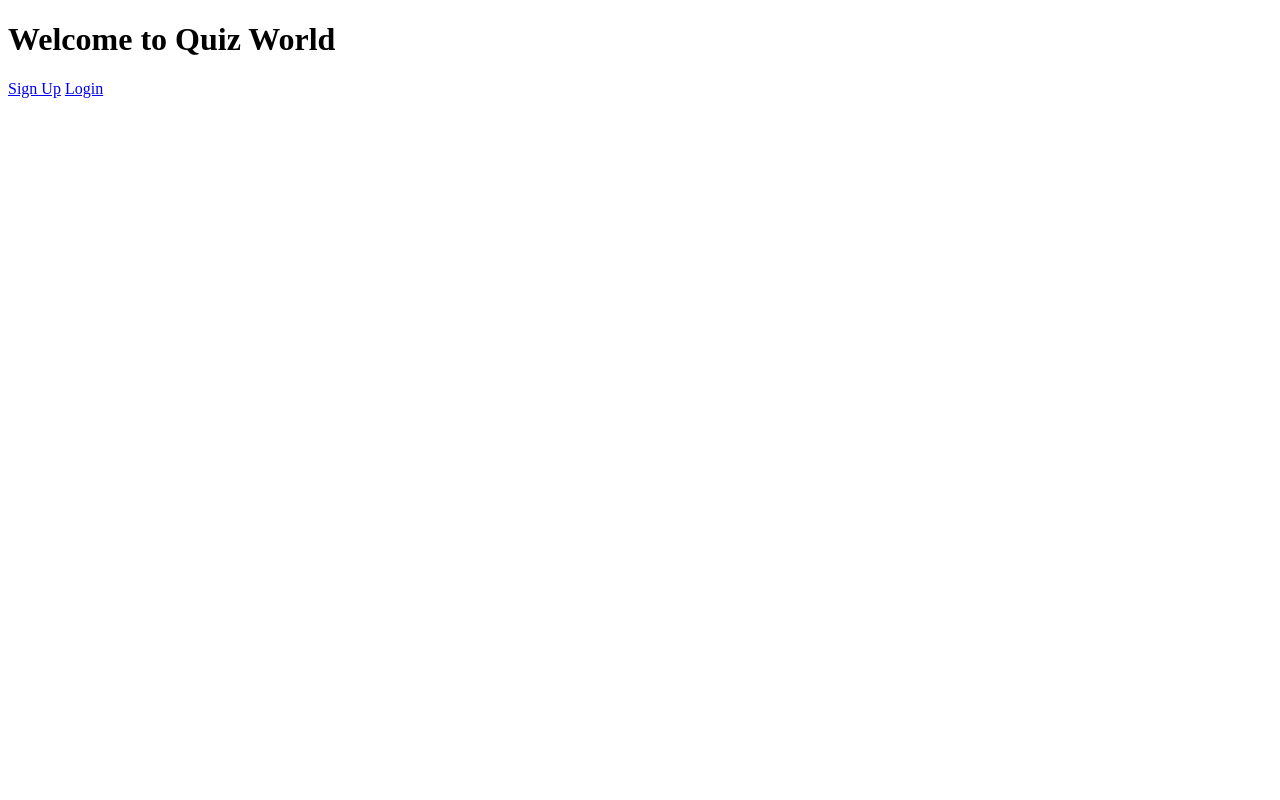
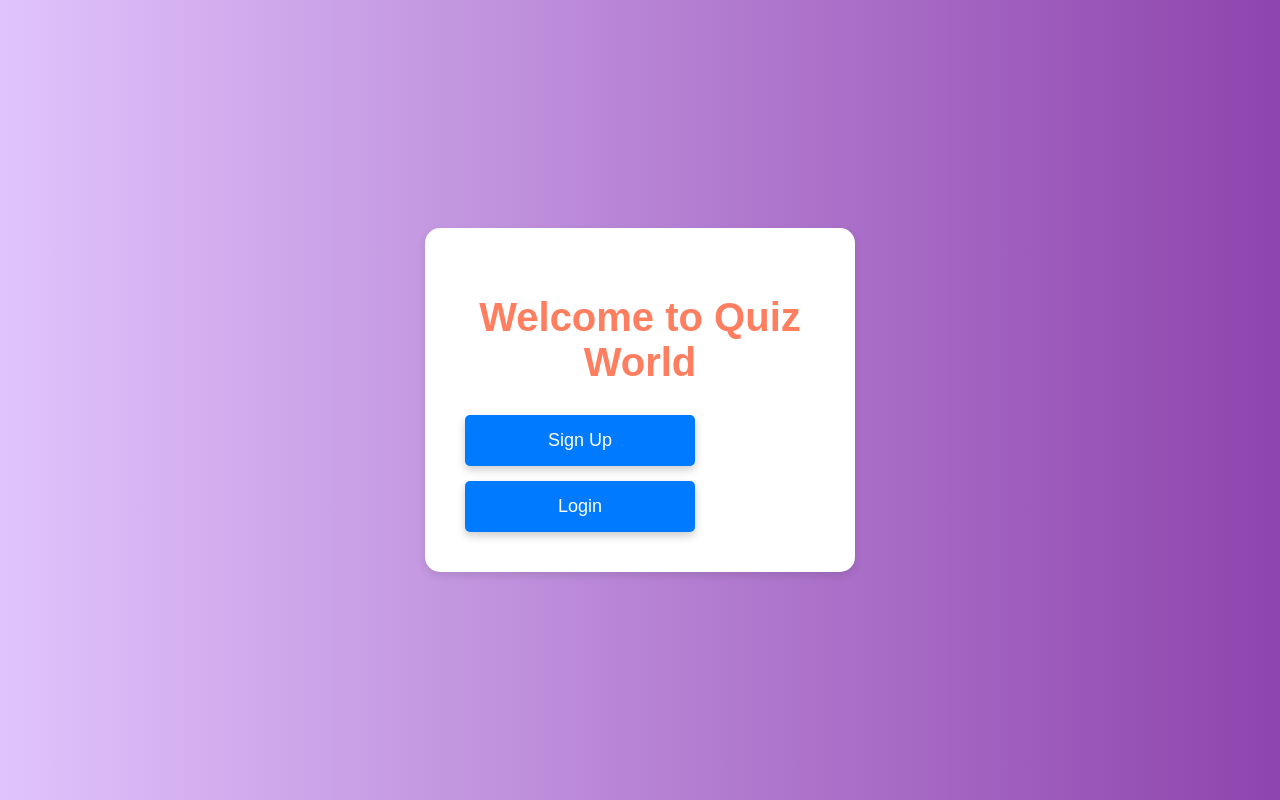
Before and after one commit to AbhayRjvanshi/quiz-up, a plain HTML site: page index.html in a window 1280 px wide. Drawn offline with Linux system fonts and the light colour scheme.

Commit message:
Update index.html
Landing Page

```diff
--- a/index.html
+++ b/index.html
@@ -4,7 +4,20 @@
     <meta charset="UTF-8">
     <meta name="viewport" content="width=device-width, initial-scale=1.0">
     <title>Quiz World</title>
-    <link rel="stylesheet" href="style.css">
+     <!-- Landing Page CSS -->
+    <link rel="stylesheet" href="landing.css">
+
+    <!-- Signup Page CSS -->
+    <link rel="stylesheet" href="signup.css">
+
+    <!-- Login Page CSS -->
+    <link rel="stylesheet" href="login.css">
+
+    <!-- Quiz Page CSS -->
+    <link rel="stylesheet" href="quiz.css">
+
+    <!-- Result Page CSS -->
+    <link rel="stylesheet" href="result.css">
 </head>
 <body>
     <div class="landing-container">
```
